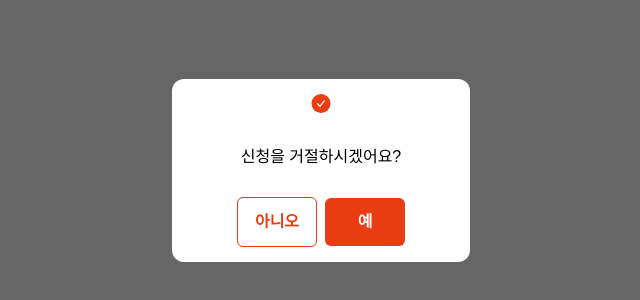
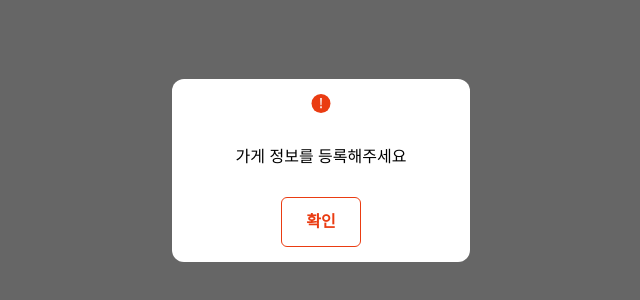
Before and after one commit to TheJulge/Frontend, a Next.js app: page /modalTest in a window 1280 px wide. Shown: the part 230-530 px from the top of the page, without its empty margins (319-959 px from the left). Built offline with nearby package versions, Linux system fonts and the light colour scheme.

Commit message:
[#1] feat: alt 추가

```diff
--- a/components/commons/modal/ChooseModal.tsx
+++ b/components/commons/modal/ChooseModal.tsx
@@ -31,7 +31,7 @@ export default function Modal({
     <Portal>
       <div className={styles.wrapper}>
         <div className={styles.inner} ref={modalRef}>
-          <CheckIcon viewBox="0 0 24 24" />
+          <CheckIcon viewBox="0 0 24 24" alt="check icon" />
           {children}
           <div className={styles.buttonGroup}>
             <button
--- a/components/commons/modal/InfoModal.tsx
+++ b/components/commons/modal/InfoModal.tsx
@@ -28,7 +28,7 @@ export default function Modal({
     <Portal>
       <div className={styles.wrapper}>
         <div className={styles.inner} ref={modalRef}>
-          <InfoIcon viewBox="0 0 24 24" />
+          <InfoIcon viewBox="0 0 24 24" alt="infomation icon" />
           {children}
           <button
             className={styles.emptyButton}
--- a/pages/modalTest.tsx
+++ b/pages/modalTest.tsx
@@ -1,5 +1,5 @@
-// import InfoModal from '@/components/commons/modal/InfoModal';
-import ChooseModal from '@/components/commons/modal/ChooseModal';
+import InfoModal from '@/components/commons/modal/InfoModal';
+// import ChooseModal from '@/components/commons/modal/ChooseModal';
 import { useState } from 'react';
 
 export default function modalTest() {
@@ -9,15 +9,15 @@ export default function modalTest() {
     console.log(showModal);
   };
   return (
-    // <InfoModal showModal={true} handleClose={handleClose}>
-    //   가게 정보를 등록해주세요
-    // </InfoModal>
-    <ChooseModal
-      showModal={true}
-      handleNo={handleClose}
-      handleYes={() => console.log('yes!!!')}
-    >
-      신청을 거절하시겠어요?
-    </ChooseModal>
+    <InfoModal showModal={true} handleClose={handleClose}>
+      가게 정보를 등록해주세요
+    </InfoModal>
+    // <ChooseModal
+    //   showModal={true}
+    //   handleNo={handleClose}
+    //   handleYes={() => console.log('yes!!!')}
+    // >
+    //   신청을 거절하시겠어요?
+    // </ChooseModal>
   );
 }
```
